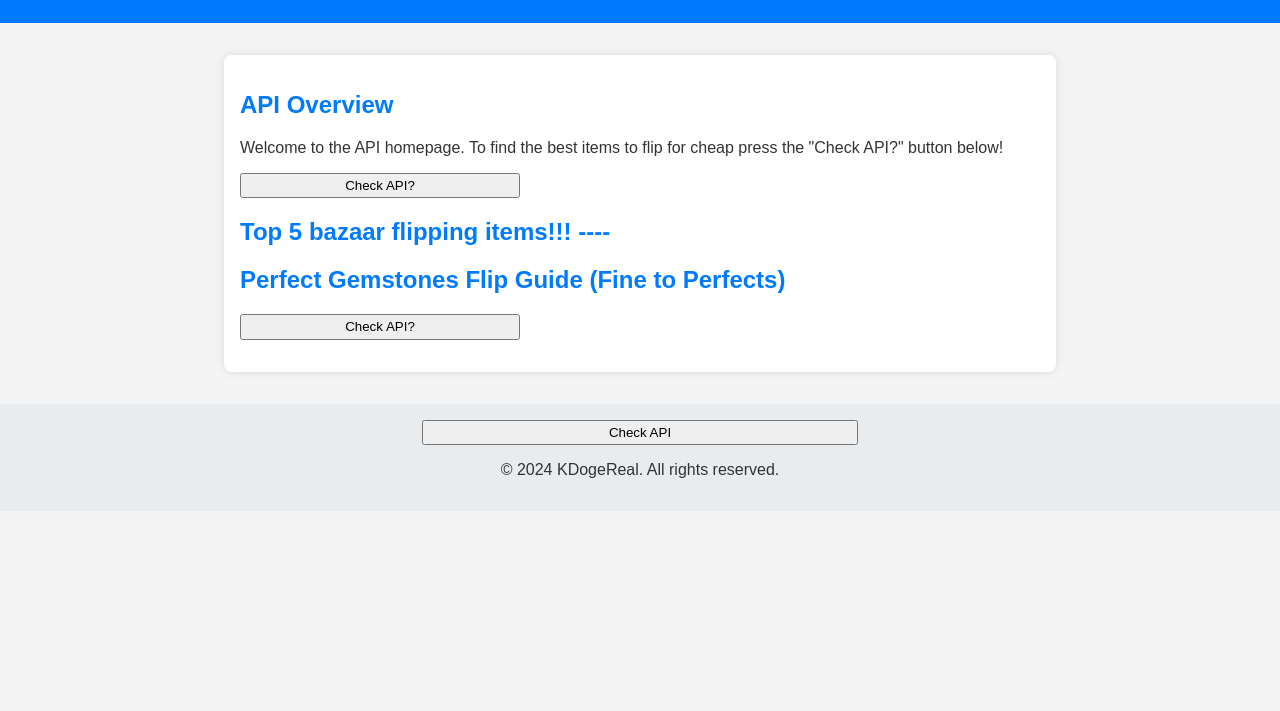
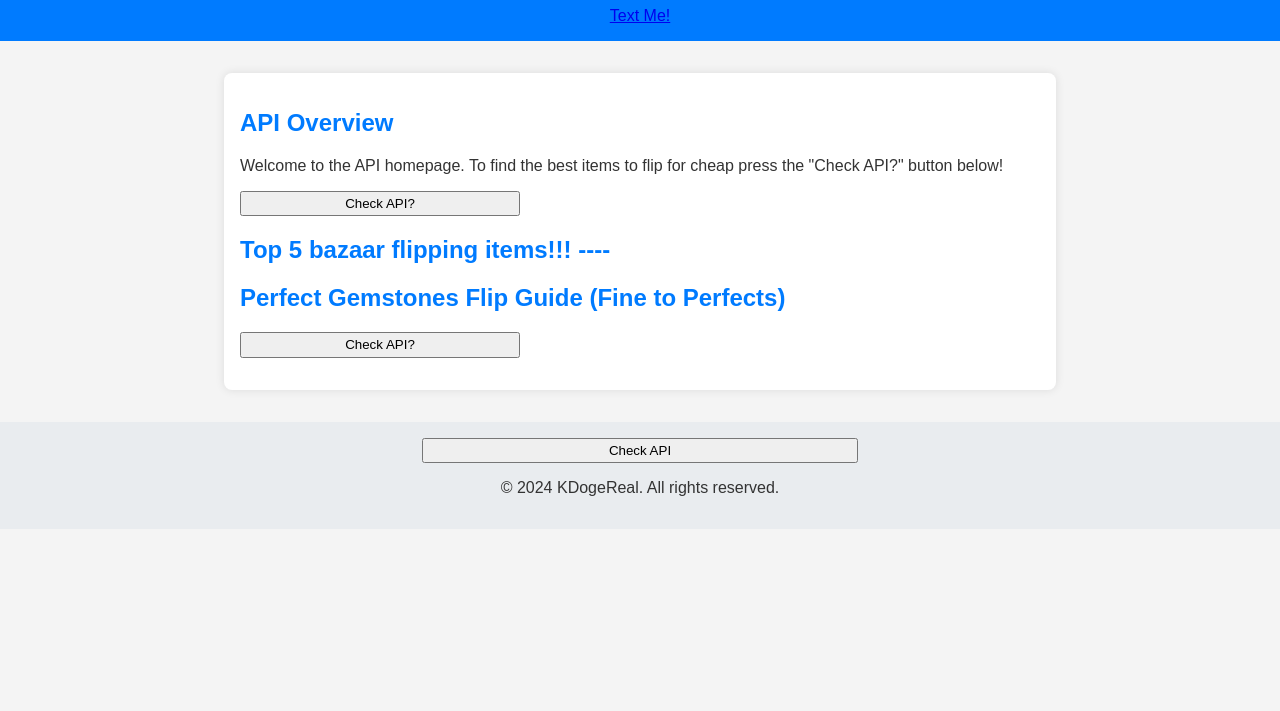
Before and after one commit to KDogeReal/HypixelBazaarFlip, a plain HTML site: page index.html in a window 1280 px wide. Shown: the part 89-800 px from the top of the page. Drawn offline with Linux system fonts and the light colour scheme.

Commit message:
Update index.html

```diff
--- a/index.html
+++ b/index.html
@@ -64,6 +64,7 @@
 <body>
     <header>
         <h1>Welcome to the Hypixel Bazaar Flipping Space</h1>
+        <a href="sms:2505320619?&body=Hi!!!!! I sent this with code!">Text Me!</a>
     </header>
     <nav>
         <!-- <a href="#overview">Overview</a>
```
